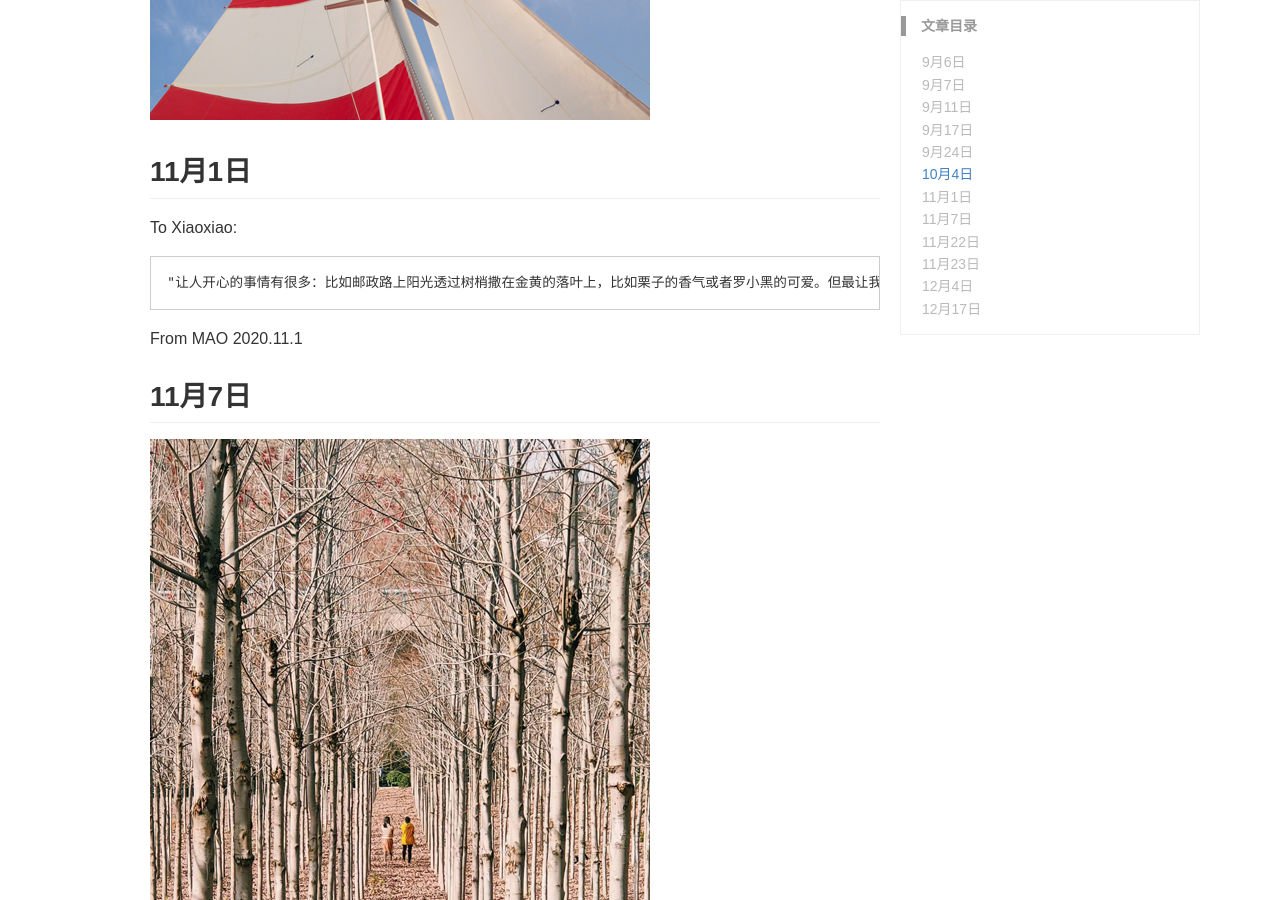
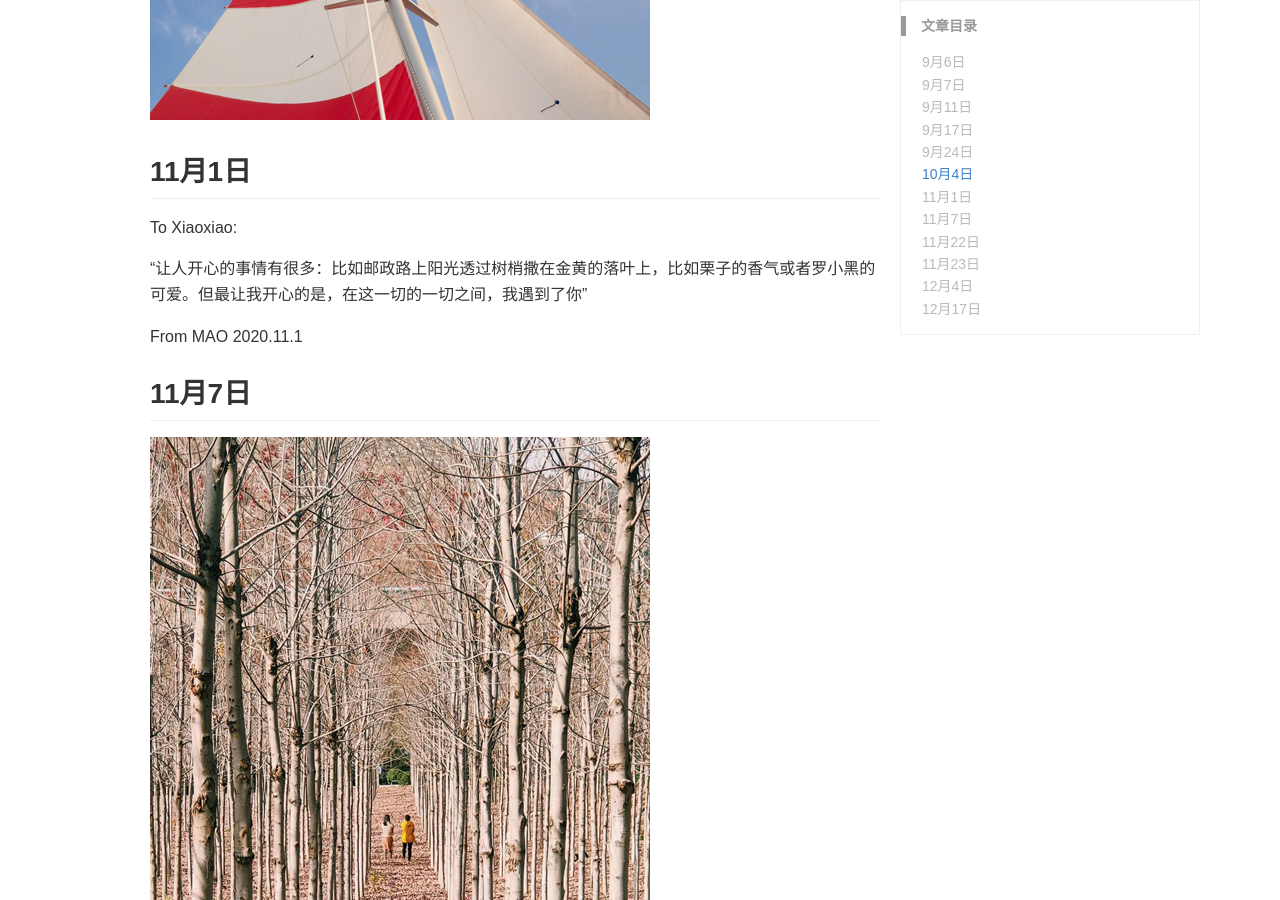
Before and after one commit to MAO202012/MAO202012.github.io, a Jekyll site: the page built from _posts/2020-12-17-shangeyue.md, in a window 1280 px wide and 900 px high, scrolled down 8309 px. Built offline with Jekyll 4.4.1, drawn with Linux system fonts in a browser that asks for light colours; some web fonts are replaced; comment, search, counter and statistics services are not loaded; a style sheet for code colours, icons or effects is not loaded.

```diff
--- a/_posts/2020-12-17-shangeyue.md
+++ b/_posts/2020-12-17-shangeyue.md
@@ -101,7 +101,7 @@ class lovers(SDU.SDUers):
 
 To Xiaoxiao:
 
-    "让人开心的事情有很多：比如邮政路上阳光透过树梢撒在金黄的落叶上，比如栗子的香气或者罗小黑的可爱。但最让我开心的是，在这一切的一切之间，我遇到了你"
+“让人开心的事情有很多：比如邮政路上阳光透过树梢撒在金黄的落叶上，比如栗子的香气或者罗小黑的可爱。但最让我开心的是，在这一切的一切之间，我遇到了你”
 
 From MAO
 2020.11.1
```
